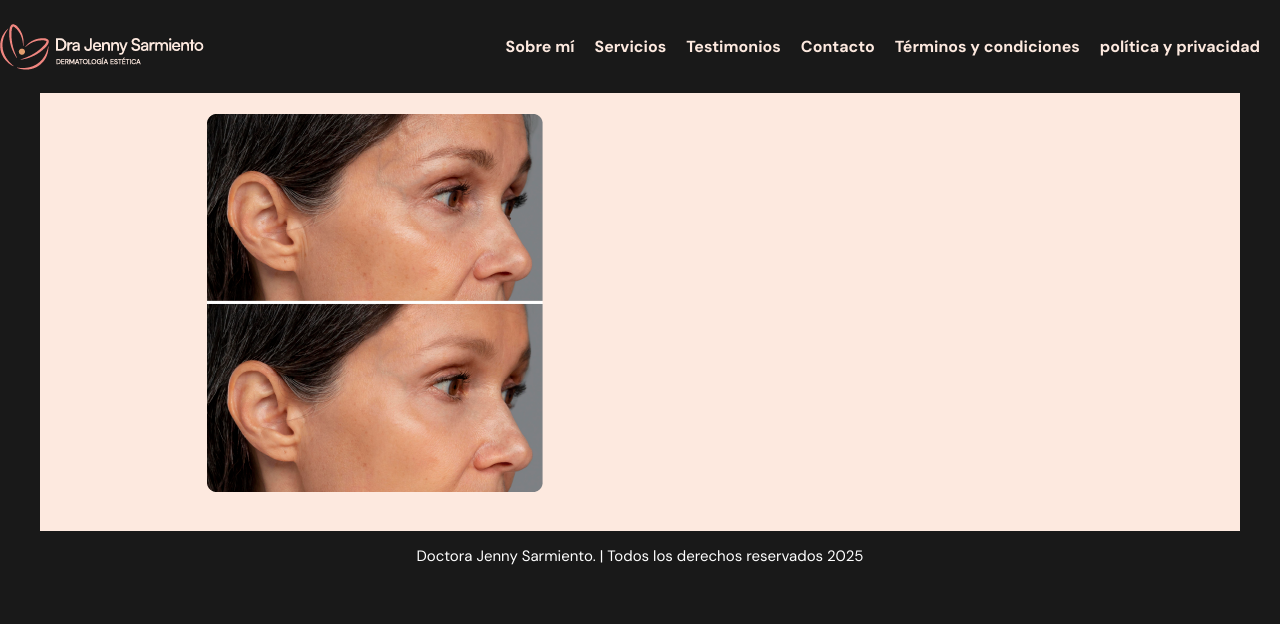
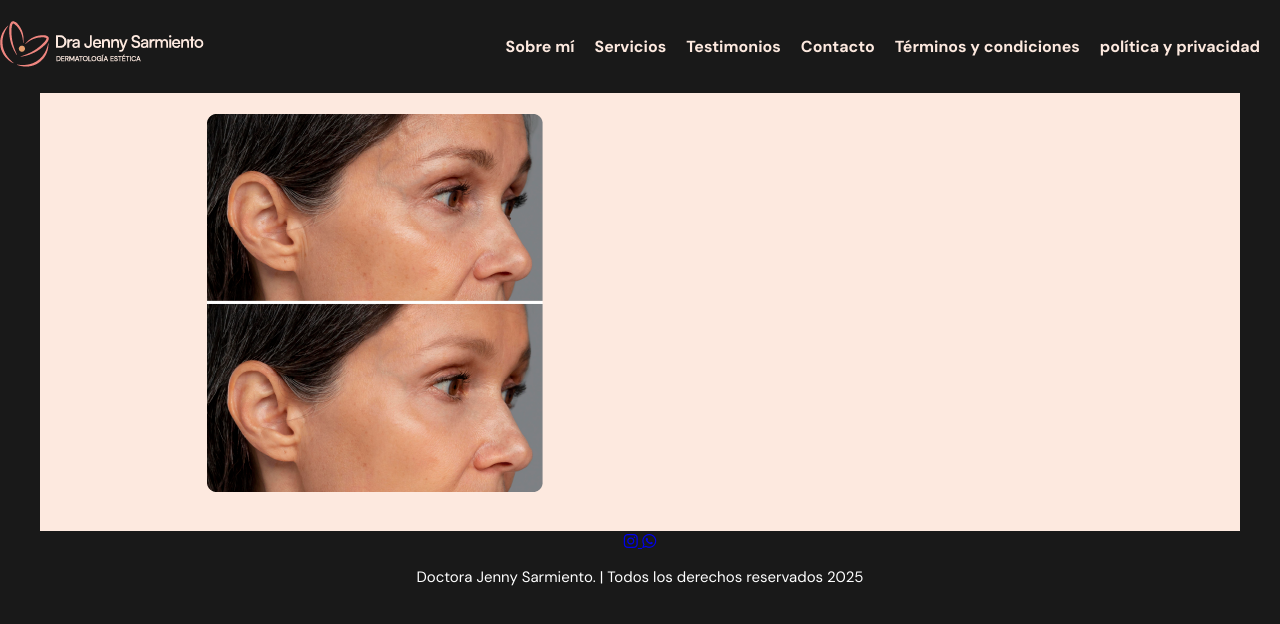
Before and after one commit to Johitan-art/doctorajennysarmiento, a plain HTML site: page testimonios.html in a window 1280 px wide. Drawn offline with Linux system fonts and the light colour scheme.

Commit message:
testimonios.html

```diff
--- a/testimonios.html
+++ b/testimonios.html
@@ -6,16 +6,20 @@
     <meta name="viewport" content="width=device-width, initial-scale=1.0">
     <title>Dra. Jenny Sarmiento | Medicina Estética</title>
     <link rel="stylesheet" href="style.css">
+    <link rel="stylesheet" href="https://cdnjs.cloudflare.com/ajax/libs/font-awesome/6.5.0/css/all.min.css">
+
 </head>
 
 <body>
 
     <!-- header -->
     <header class="header">
-        <img src="logop.png" alt="logodrajenny">
+        <section id=logo>
+            <img src="logop.png" alt="logodrajenny">
+        </section>
         <nav>
             <ul>
-                <li><a href="inicio.html">Sobre mí</a></li>
+                <li><a href="index.html">Sobre mí</a></li>
                 <li><a href="servicios.html">Servicios</a>
                 <li><a href="testimonios.html">Testimonios</a></li>
                 <li><a href="contacto.html">Contacto</a></li>
@@ -26,14 +30,21 @@
         </div>
         </div>
     </header>
-    <!-- Testimonios -->
     <section id="testimonios">
         <h2>Lo que dicen mis pacientes</h2>
         <img src="Recurso 4.png" alt="testimonios">
     </section>
     <footer>
-        <p class="footer-text"> Doctora Jenny Sarmiento. | Todos los derechos reservados 2025</p>
-    </footer>
+
+        <a href="https://www.instagram.com/drajennysarmiento_?igsh=MWZ6YXF0eXJjcHAwZg==" target="_blank">
+          <i class="fab fa-instagram"></i>
+        </a>
+        <a href="https://api.whatsapp.com/send/?phone=3189004216&text&type=phone_number&app_absent=0&wame_ctl=1&fbclid=PAQ0xDSwKE-wpleHRuA2FlbQIxMAABp_DWMDvGga6VOZzWX_hU-3_kJ05J2-U3uUWFRFSRZU7HUraZp-7vjnIQKXN__aem_n4CXmQ-hWlJcccaVuJmFrg" target="_blank">
+          <i class="fab fa-whatsapp"></i>
+        </a>
+
+    <p class="footer-text"> Doctora Jenny Sarmiento. | Todos los derechos reservados 2025</p>
+</footer>
 </body>
 
 </html>
```
